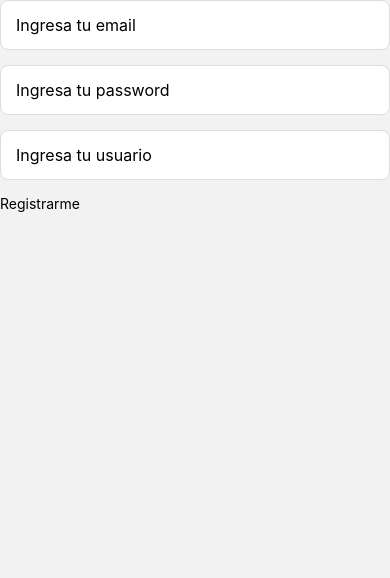
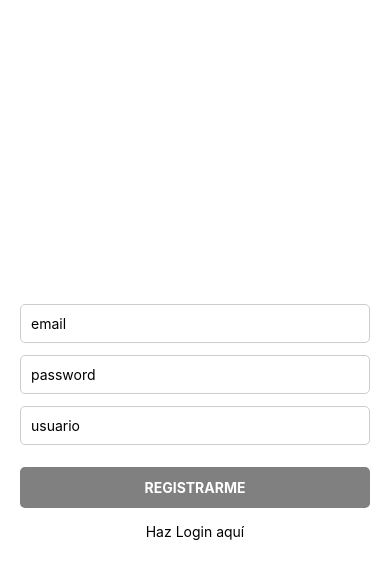
Before and after one commit to sofikuo/tiprogra3, a React Native app in the folder trabajointegrador/: screen /Registro in a window 390 px wide. Shown: the top 578 px of the page. Built offline with nearby package versions, Linux system fonts and the light colour scheme; no server answers.

Commit message:
Remember me, y link de crear posteos a home

```diff
--- a/trabajointegrador/src/navigation/TabNavigation.js
+++ b/trabajointegrador/src/navigation/TabNavigation.js
@@ -27,8 +27,8 @@ function TabNavigation() {
             })}
         >
             <Tab.Screen name="Home" component={Home} />
+            <Tab.Screen name="Crear Posteo" component={CrearPosteo} />
             <Tab.Screen name="Perfil" component={Perfil} />
-            <Tab.Screen name="Crear Posteo" component={CrearPosteo} />
         </Tab.Navigator>
     );
 }
--- a/trabajointegrador/src/screens/Home.js
+++ b/trabajointegrador/src/screens/Home.js
@@ -5,13 +5,41 @@ import {
     Image,
     StyleSheet,
     ActivityIndicator,
-    TouchableOpacity
+    TouchableOpacity,
+    FlatList
 } from 'react-native'
+import { db } from "../firebase/config";
 
 class Home extends Component{
     constructor(props){
         super(props)
+        this.state = {
+            loading: true,
+            posts: []
     }
+    }
+    componentDidMount(){
+        this.fetchPosts();
+    }
+
+    fetchPosts(){
+        db.collection('posts')
+          .orderBy('createdAt', 'desc')
+          .onSnapshot(docs => {
+              let posts = [];
+              docs.forEach(doc => {
+                  posts.push({
+                      id: doc.id,
+                      data: doc.data()
+                  })
+              })
+              this.setState({
+                  posts: posts,
+                  loading: false
+              })
+          })
+    }
+
 
     redireccionar(nombrePantalla, params = {}){
         this.props.navigation.navigate(nombrePantalla, params)
@@ -21,24 +49,27 @@ class Home extends Component{
         return(
             <View style={styles.contenedor}>
 
-                <TouchableOpacity
-                    onPress={() => this.redireccionar('Registro')}
-                >
-                    <Text>Ir a Registro</Text>
-                </TouchableOpacity>
-
-
-                <ActivityIndicator
-                    color={'red'}
-                    size={40}
-                />
+                {this.state.loading ? (
+                    <Text>Cargando posts...</Text>
+                ) : (
+                    <FlatList
+                        data={this.state.posts}
+                        keyExtractor={item => item.id}
+                        renderItem={({item}) => (
+                            <View style={styles.postContainer}>
+                                <Text style={styles.postEmail}>{item.data.emailCreador}</Text>
+                                <Text style={styles.postText}>{item.data.texto}</Text>
+                                <Text style={styles.postLikes}>
+                                    Likes: {item.data.likes ? item.data.likes.length : 0}
+                                </Text>
+                            </View>
+                        )}
+                    />
+                )}
 
                 <TouchableOpacity
                     onPress={()=> this.redireccionar('TabNavigation')}
                 >
-                    <Text>
-                        Entrar a la aplicacion
-                    </Text>
                 </TouchableOpacity>
 
 
@@ -48,9 +79,39 @@ class Home extends Component{
 }
 
 const styles = StyleSheet.create({
-    contenedor:{
-        flex:1
-    }
-})
+    contenedor: {
+      flex: 1,
+      backgroundColor: '#f4f4f4',
+      padding: 16,
+    },
+    postContainer: {
+      backgroundColor: '#fff',
+      padding: 16,
+      marginBottom: 12,
+      borderRadius: 10,
+      shadowColor: '#000',
+      shadowOffset: { width: 0, height: 1 },
+      shadowOpacity: 0.1,
+      shadowRadius: 3,
+      elevation: 2,
+    },
+    postEmail: {
+      fontSize: 14,
+      fontWeight: 'bold',
+      color: '#555',
+      marginBottom: 6,
+    },
+    postText: {
+      fontSize: 16,
+      color: '#333',
+      marginBottom: 8,
+    },
+    postLikes: {
+      fontSize: 13,
+      color: '#888',
+      textAlign: 'right',
+    },
+  });
+
 
 export default Home;
--- a/trabajointegrador/src/screens/Login.js
+++ b/trabajointegrador/src/screens/Login.js
@@ -12,6 +12,17 @@ class Login extends Component {
       loggedIn: false
     };
   }
+
+  componentDidMount() {
+    auth.onAuthStateChanged(user => {
+      console.log(user);
+      if (user) {
+        console.log('Usuario logueado:', auth.currentUser.email);
+        this.props.navigation.navigate('MainTabs');
+      }
+    });
+  }
+
 
   login(email, pass) {
     auth.signInWithEmailAndPassword(email, pass)
--- a/trabajointegrador/src/screens/Registro.js
+++ b/trabajointegrador/src/screens/Registro.js
@@ -21,10 +21,9 @@ export default class Registro extends Component {
     componentDidMount() {
         auth.onAuthStateChanged(user => {
             if (user) {
-                this.props.navigation.navigate('Tab')
+                this.props.navigation.navigate('MainTabs')
             }
-        }
-        )
+        })
     }
 
     registrarUsuario(email, password, username) {  // si aca hay definidas dos variables, donce las tengo que llamar? abajo
@@ -49,10 +48,10 @@ export default class Registro extends Component {
                         username: username
                     })
                         .then(() => {
-                            this.props.navigation.navigate('Tab')
+                            this.props.navigation.navigate('MainTabs')
                         })
 
-                    this.props.navigation.navigate('Tab')
+                    this.props.navigation.navigate('MainTabs')
                 })
                 .catch(error => console.log('error', error))
         }
@@ -60,92 +59,86 @@ export default class Registro extends Component {
 
     render() {
         return (
-            <View>
+            <View style={styles.container}>
                 <TextInput
-                    style={
-                        styles.input
-                    }
+                    style={styles.input}
                     keyboardType='default'
                     value={this.state.email}
                     onChangeText={(texto) => this.setState({ email: texto, error: false })}
-                    placeholder='Ingresa tu email'
+                    placeholder='email'
                 />
                 <TextInput
-                    style={
-                        styles.input
-                    }
+                    style={styles.input}
                     keyboardType='default'
                     value={this.state.password}
                     onChangeText={(texto) => this.setState({ password: texto, error: false })}
-                    placeholder='Ingresa tu password'
+                    placeholder='password'
                     secureTextEntry={true}
                 />
                 <TextInput
-                    style={
-                        styles.input
-                    }
+                    style={styles.input}
                     keyboardType='default'
                     value={this.state.username}
                     onChangeText={(texto) => this.setState({ username: texto, error: false })}
-                    placeholder='Ingresa tu usuario'
+                    placeholder='usuario'
                 />
+
                 <TouchableOpacity
+                    style={styles.button}
                     onPress={() => {
                         this.registrarUsuario(this.state.email, this.state.password, this.state.username);
                         this.props.navigation.navigate('Login');
                     }}
                 >
-                    <Text>Registrarme</Text>
+                    <Text style={styles.buttonText}>Registrarme</Text>
                 </TouchableOpacity>
-                {
-                    this.state.error ? <Text>Credenciales invalidas</Text> : null
-                }
+
+                {this.state.error ? (
+                    <Text style={styles.error}>Credenciales inválidas</Text>
+                ) : null}
+
+                <TouchableOpacity onPress={() => this.props.navigation.navigate('Login')}>
+                    <Text style={styles.link}>Haz Login aquí</Text>
+                </TouchableOpacity>
             </View>
+
         )
     }
 }
 const styles = StyleSheet.create({
     container: {
+        padding: 20,
         flex: 1,
         justifyContent: 'center',
-        alignItems: 'center',
-        padding: 20,
-        backgroundColor: '#f5f5f5'
-    },
-    title: {
-        fontSize: 24,
-        fontWeight: 'bold',
-        marginBottom: 30,
-        color: '#333'
+        backgroundColor: '#fff'
     },
     input: {
-        width: '100%',
-        height: 50,
         borderWidth: 1,
-        borderColor: '#ddd',
-        borderRadius: 8,
-        paddingHorizontal: 15,
-        marginBottom: 15,
-        backgroundColor: '#fff',
-        fontSize: 16
+        borderColor: '#ccc',
+        marginBottom: 12,
+        padding: 10,
+        borderRadius: 5,
+    },
+    error: {
+        color: 'red',
+        marginBottom: 10,
+        textAlign: 'center'
+    },
+    link: {
+        color: 'black',
+        marginTop: 15,
+        textAlign: 'center',
     },
     button: {
-        width: '100%',
-        height: 50,
-        backgroundColor: '#4285f4',
-        borderRadius: 8,
-        justifyContent: 'center',
+        backgroundColor: 'gray',
+        padding: 12,
+        borderRadius: 5,
         alignItems: 'center',
-        marginTop: 10
+        marginTop: 10,
     },
     buttonText: {
-        color: 'white',
-        fontSize: 18,
-        fontWeight: 'bold'
-    },
-    errorText: {
-        color: 'red',
-        marginTop: 20,
-        fontSize: 16
+        color: '#fff',
+        fontWeight: 'bold',
+        textTransform: 'uppercase'
     }
-})
+});
```
Also changed, not shown: trabajointegrador/src/screens/Like.js (added).
